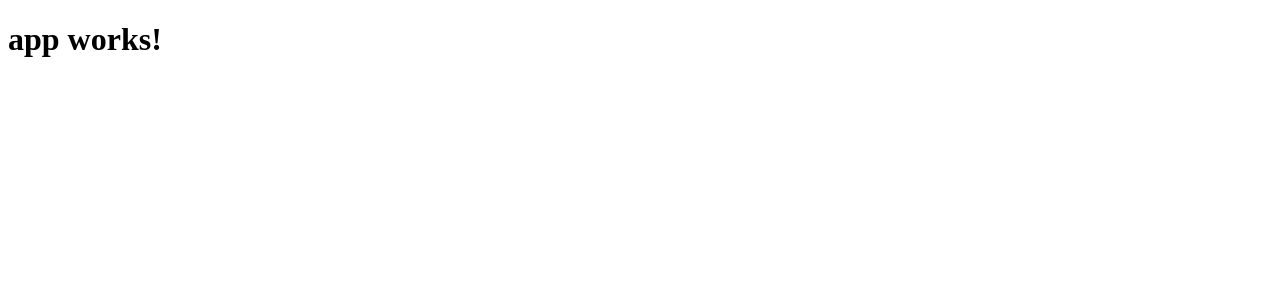
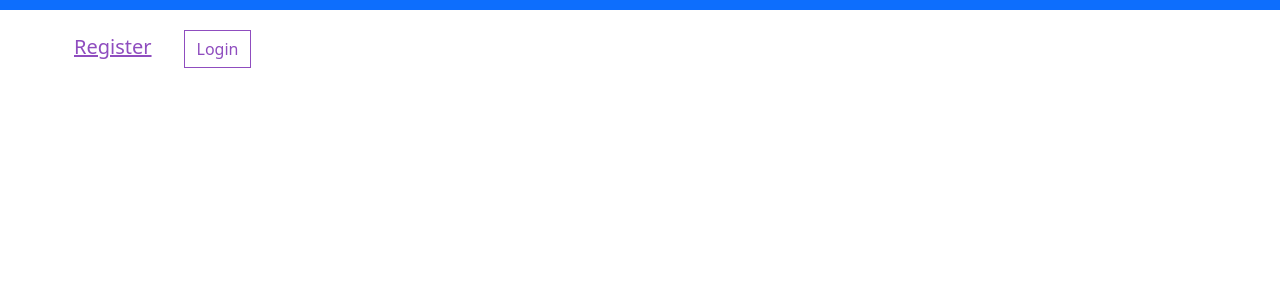
Before and after one commit to yuexine/loafer, an Angular app in the folder frontend/src/main/webapp/: page / in a window 1280 px wide. Shown: the top 300 px of the page. Built offline with nearby package versions, Linux system fonts and the light colour scheme.

Commit message:
add angular route module

```diff
--- /dev/null
+++ b/frontend/src/main/webapp/src/app/404/not-found.component.ts
@@ -0,0 +1,10 @@
+import {Component} from "@angular/core";
+
+@Component({
+  template: `
+    <h2>This is Page Not found</h2>
+  `
+})
+
+export class PageNotFoundComponent {
+}
--- a/frontend/src/main/webapp/src/app/app.component.html
+++ b/frontend/src/main/webapp/src/app/app.component.html
@@ -1,3 +1,5 @@
-<h1>
-  {{title}}
-</h1>
+<!--<h1>-->
+  <!--{{title}}-->
+<!--</h1>-->
+<app-home></app-home>
+<router-outlet></router-outlet>
--- /dev/null
+++ b/frontend/src/main/webapp/src/app/app.routing.module.ts
@@ -0,0 +1,22 @@
+import {RouterModule, Routes} from "@angular/router";
+import {LoginComponent} from "./login/login.component";
+import {PageNotFoundComponent} from "./404/not-found.component";
+import {NgModule} from "@angular/core";
+
+const appRoutes: Routes = [
+  {path: 'login', component: LoginComponent},
+  {path: '', redirectTo: '', pathMatch: 'full'},
+  {path: '**', component: PageNotFoundComponent}
+];
+
+@NgModule({
+  imports: [
+    RouterModule.forRoot(appRoutes)
+  ],
+  exports: [
+    RouterModule
+  ]
+})
+
+export class AppRouteModule {
+}
--- /dev/null
+++ b/frontend/src/main/webapp/src/app/home/home.css
@@ -0,0 +1,53 @@
+.border-t-3 {
+  border-top: 10px solid #d4d0d6;
+}
+
+.border-primary {
+  border-color: #8f4dbf;
+}
+
+.btn-primary-outline {
+  color: #8f4dbf;
+  background-color: transparent;
+  border: 1px solid #8f4dbf;
+  border-radius: 0px;
+}
+
+.btn-primary-outline:hover {
+  color: #ffffff;
+  background-color: #8f4dbf;
+  border-color: #8f4dbf;
+}
+
+.flex-col {
+  display: flex;
+  flex-direction: column;
+}
+
+.full-height {
+  /*min-height: 100vh;*/
+}
+
+.link-brand {
+  color: #8f4dbf;
+}
+
+.m-xs-r-6 {
+  margin-right: 2rem;
+}
+
+.navbar {
+  margin-bottom: 1px;
+  padding-top: 1rem;
+  padding-bottom: 1rem;
+}
+
+.navbar-content {
+  display: flex;
+  justify-content: space-between;
+  align-items: center;
+}
+
+.navbar_buttons {
+  margin-top: 4px;
+}
--- /dev/null
+++ b/frontend/src/main/webapp/src/app/home/home.html
@@ -0,0 +1,17 @@
+<div class="border-t-3 border-primary full-height flex-col">
+  <nav class="navbar navbar-brand">
+    <div class="container">
+      <div class="navbar-content">
+        <div>
+          <a class="" href="/">
+
+          </a>
+        </div>
+        <div class="navbar_buttons">
+          <a routerLink="/" class="m-xs-r-6 link-brand">Register</a>
+          <a routerLink="/login" class="btn btn-primary-outline">Login</a>
+        </div>
+      </div>
+    </div>
+  </nav>
+</div>
--- /dev/null
+++ b/frontend/src/main/webapp/src/app/login/login.component.ts
@@ -0,0 +1,10 @@
+import {Component} from "@angular/core";
+
+@Component({
+  template: `
+    <h2>This is Login Component</h2>
+  `
+})
+
+export class LoginComponent {
+}
--- a/frontend/src/main/webapp/src/index.html
+++ b/frontend/src/main/webapp/src/index.html
@@ -7,6 +7,7 @@
 
   <meta name="viewport" content="width=device-width, initial-scale=1">
   <link rel="icon" type="image/x-icon" href="favicon.ico">
+  <link rel="stylesheet" href="node_modules/bootstrap/dist/css/bootstrap.css">
 </head>
 <body>
   <app-root>Loading...</app-root>
```
Also changed, not shown: frontend/src/main/webapp/src/app/app.module.ts (+17 -8 lines), frontend/src/main/webapp/src/app/home/home.component.ts (added, +10 -0 lines), frontend/src/main/webapp/src/app/login/login.module.ts (added, +12 -0 lines), 1 other file (tests, documents, lock files or other folders).
